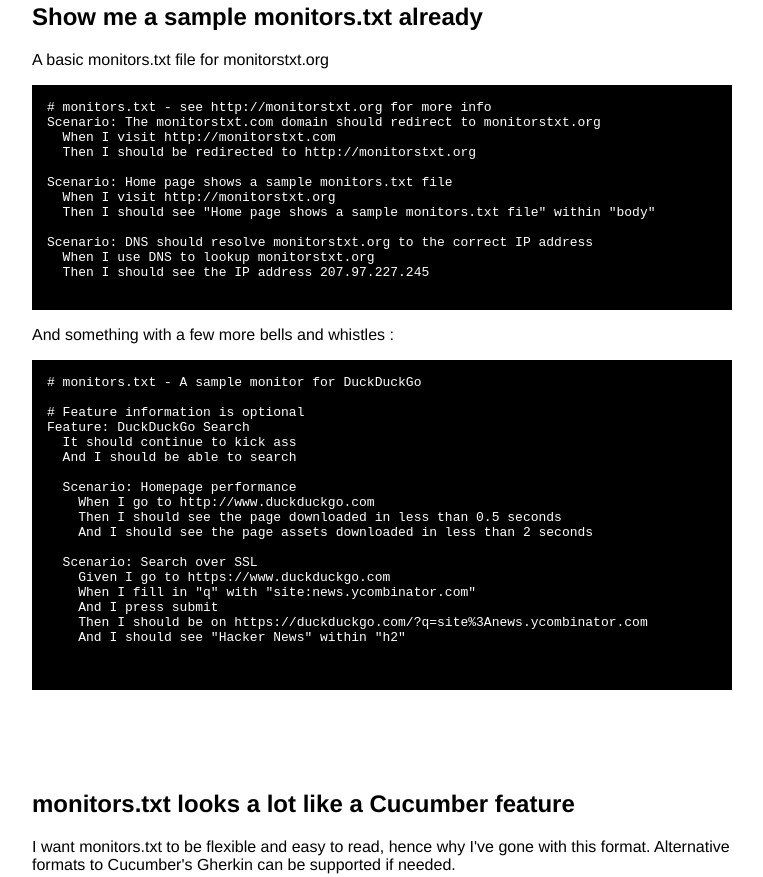
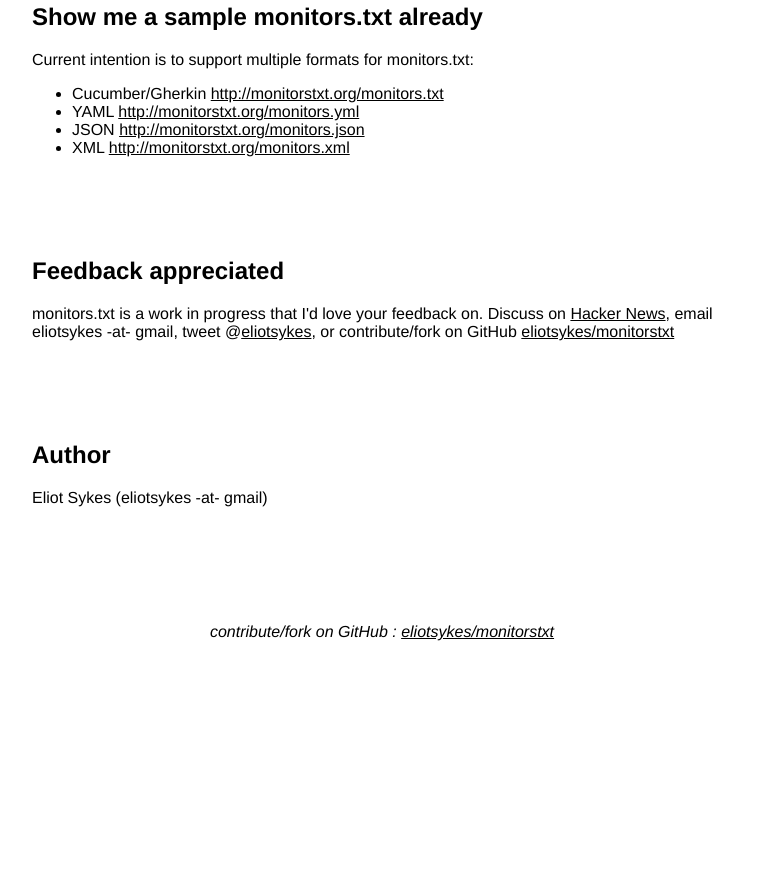
Before and after one commit to eliotsykes/monitorstxt, a plain HTML site: page index.html in a window 1280 px wide. Shown: the part 1009-1886 px from the top of the page, without its empty margins (258-1021 px from the left). After the commit the page ends 1750 px from the top, so only its background shows below. Drawn offline with Linux system fonts and the light colour scheme.

Commit message:
Added URLs to sample formats to home page

```diff
--- a/index.html
+++ b/index.html
@@ -128,54 +128,14 @@
   <h2>Show me a sample monitors.txt already</h2>
 
   <p>
-    A basic monitors.txt file for monitorstxt.org
+    Current intention is to support multiple formats for monitors.txt:
   </p>
-
-	<pre>
-# monitors.txt - see http://monitorstxt.org for more info
-Scenario: The monitorstxt.com domain should redirect to monitorstxt.org
-  When I visit http://monitorstxt.com
-  Then I should be redirected to http://monitorstxt.org
-
-Scenario: Home page shows a sample monitors.txt file
-  When I visit http://monitorstxt.org
-  Then I should see "Home page shows a sample monitors.txt file" within "body"
-
-Scenario: DNS should resolve monitorstxt.org to the correct IP address
-  When I use DNS to lookup monitorstxt.org
-  Then I should see the IP address 207.97.227.245
-	</pre>
-  <p>
-    And something with a few more bells and whistles :
-  </p>
-	<pre>
-# monitors.txt - A sample monitor for DuckDuckGo
-
-# Feature information is optional
-Feature: DuckDuckGo Search
-  It should continue to kick ass
-  And I should be able to search
-
-  Scenario: Homepage performance
-    When I go to http://www.duckduckgo.com
-    Then I should see the page downloaded in less than 0.5 seconds
-    And I should see the page assets downloaded in less than 2 seconds
-
-  Scenario: Search over SSL
-    Given I go to https://www.duckduckgo.com
-    When I fill in "q" with "site:news.ycombinator.com"
-    And I press submit
-    Then I should be on https://duckduckgo.com/?q=site%3Anews.ycombinator.com
-    And I should see "Hacker News" within "h2"
-
-	</pre>
-
-  <h2>monitors.txt looks a lot like a Cucumber feature</h2>
-
-  <p>
-    I want monitors.txt to be flexible and easy to read, hence why I've gone with this format. Alternative formats to
-    Cucumber's Gherkin can be supported if needed.
-  </p>
+  <ul>
+    <li>Cucumber/Gherkin <a href="http://monitorstxt.org/monitors.txt">http://monitorstxt.org/monitors.txt</a></li>
+    <li>YAML <a href="http://monitorstxt.org/monitors.yml">http://monitorstxt.org/monitors.yml</a></li>
+    <li>JSON <a href="http://monitorstxt.org/monitors.json">http://monitorstxt.org/monitors.json</a></li>
+    <li>XML <a href="http://monitorstxt.org/monitors.xml">http://monitorstxt.org/monitors.xml</a></li>
+  </ul>
 
   <h2>Feedback appreciated</h2>
 
```
